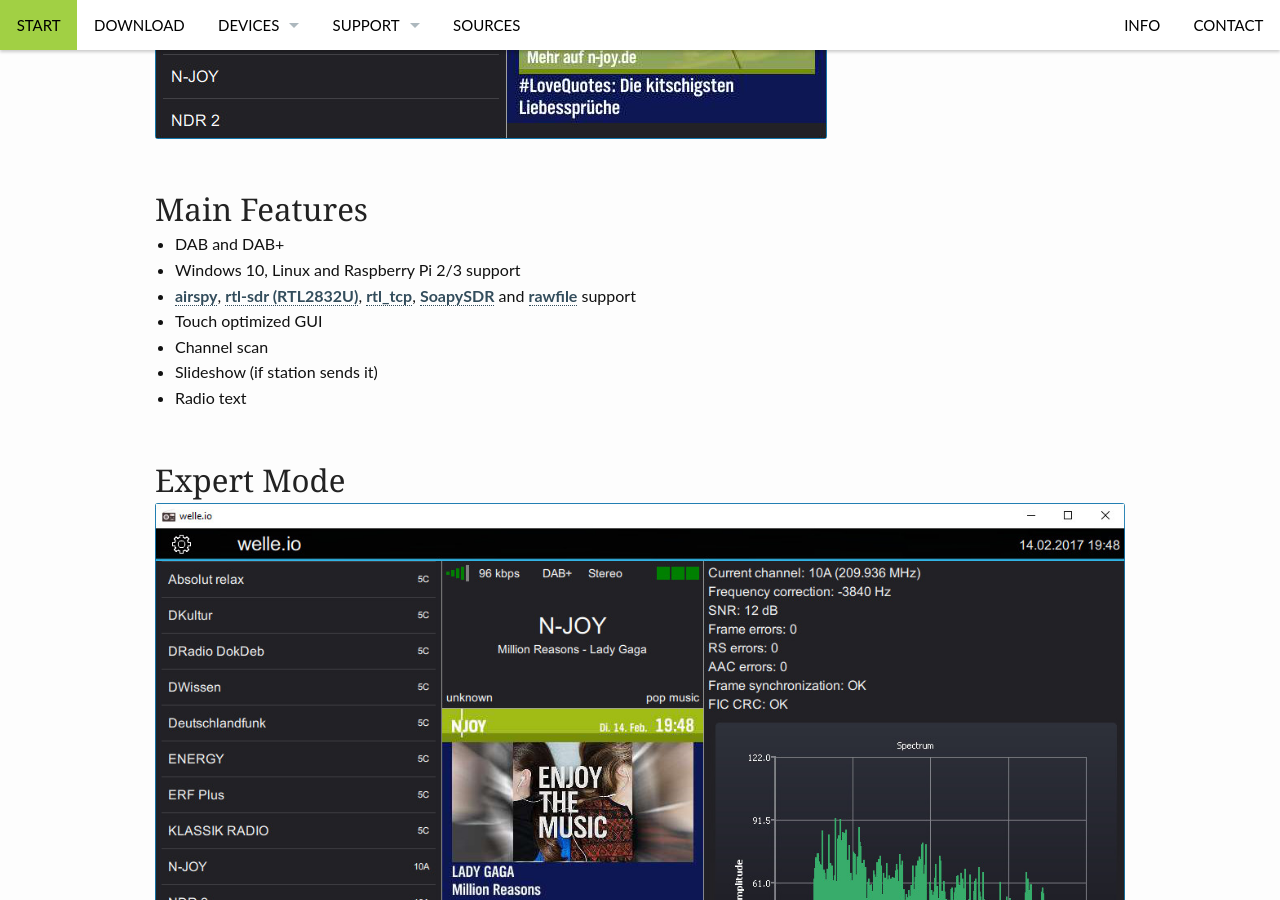
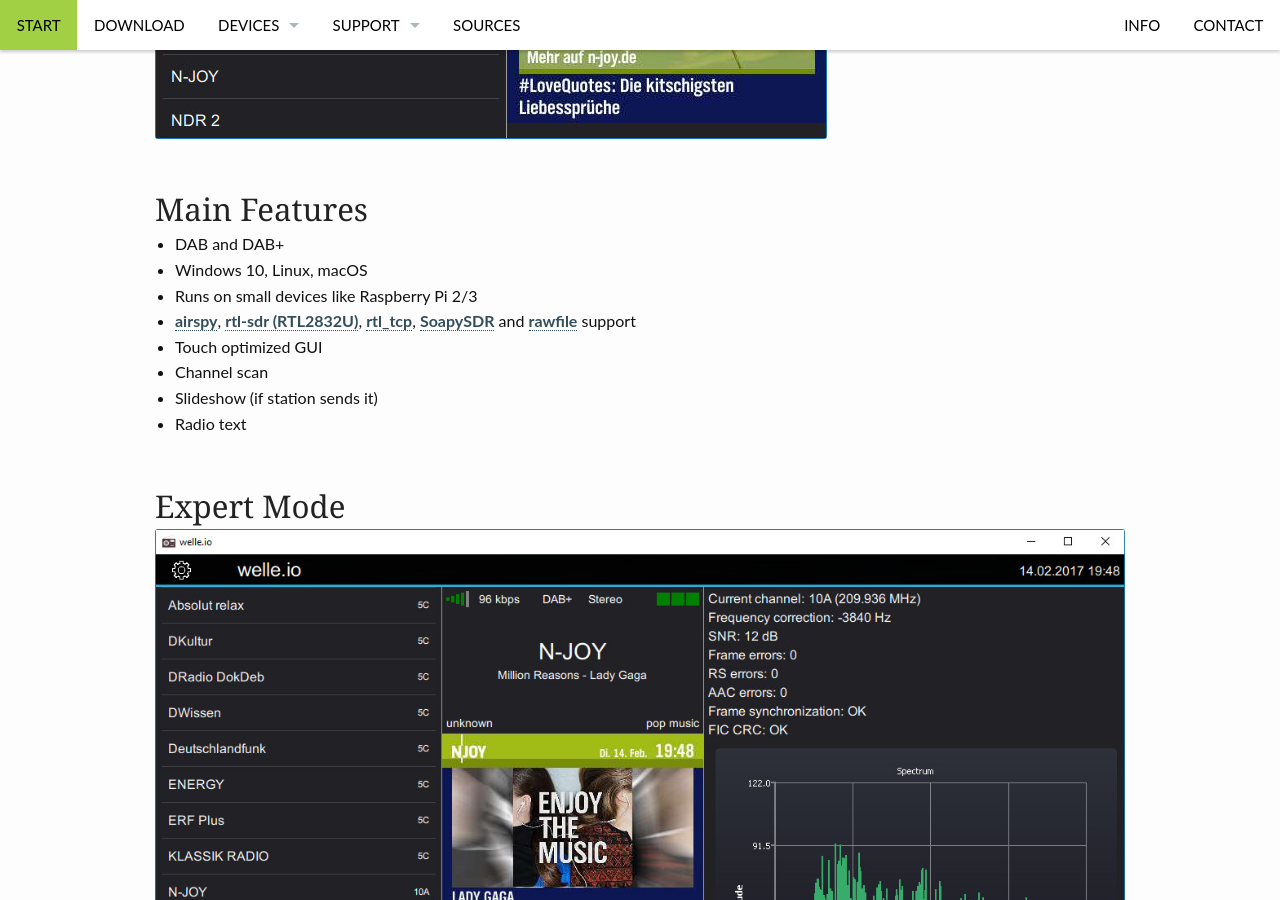
Before and after one commit to AlbrechtL/albrechtl.github.io, a Jekyll site: the page built from pages/pages-root-folder/index.md, in a window 1280 px wide and 900 px high, scrolled down 884 px. Built offline with Jekyll 4.4.1, drawn with Linux system fonts in a browser that asks for light colours.

Commit message:
Update index.md

```diff
--- a/pages/pages-root-folder/index.md
+++ b/pages/pages-root-folder/index.md
@@ -48,7 +48,8 @@
 Main Features
 ---
 * DAB and DAB+
-* Windows 10, Linux and Raspberry Pi 2/3 support
+* Windows 10, Linux, macOS
+* Runs on small devices like Raspberry Pi 2/3
 * [airspy](/devices/airspy), [rtl-sdr (RTL2832U)](/devices/rtl_sdr), [rtl_tcp](/devices/rtl_tcp), [SoapySDR](/devices/soapysdr) and [rawfile](/devices/rawfile) support
 * Touch optimized GUI
 * Channel scan
```
